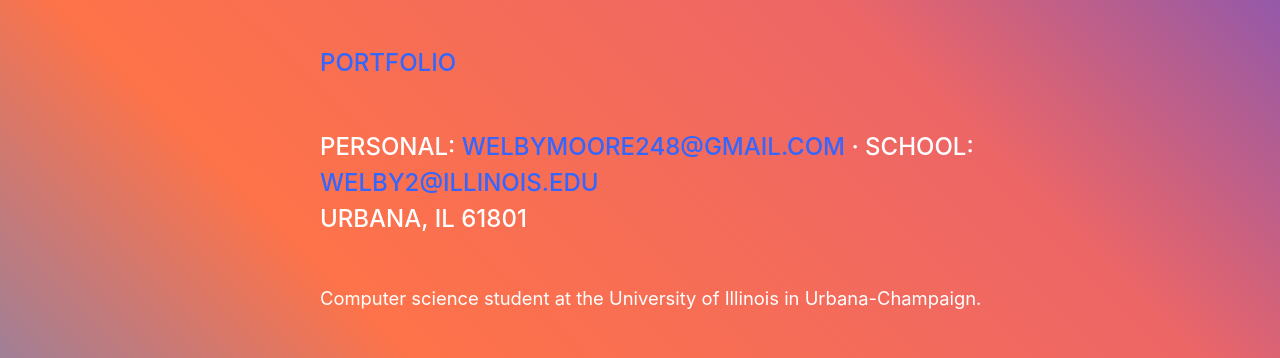
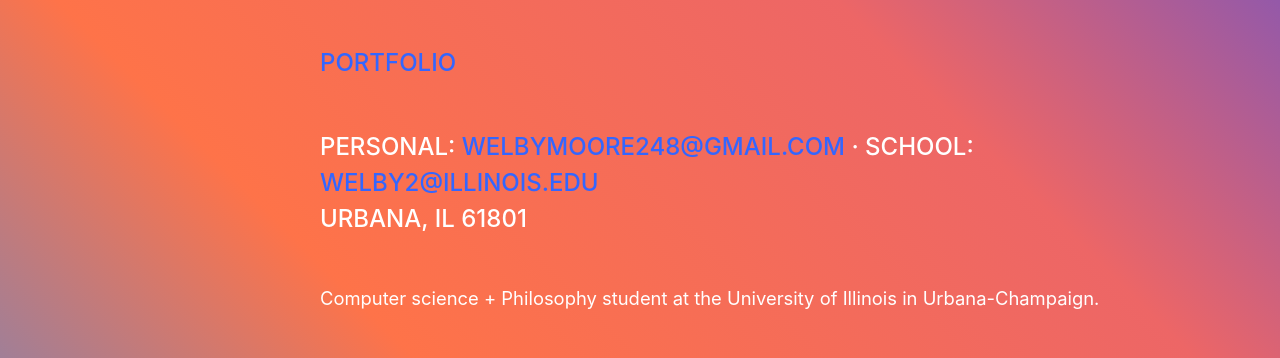
Before and after one commit to welbym/welbym.github.io, a plain HTML site: page index.html in a window 1280 px wide. Shown: the part 335-693 px from the top of the page. Drawn offline with Linux system fonts and the light colour scheme; a web font is replaced by a local one.

Commit message:
Changed description

```diff
--- a/index.html
+++ b/index.html
@@ -42,7 +42,7 @@
                         <a href="mailto:welby2@illinois.edu">welby2@illinois.edu</a>
                         <p>Urbana, IL 61801</p>
                     </div>
-                    <p class="lead mb-5">Computer science student at the University of Illinois in Urbana-Champaign.</p>
+                    <p class="lead mb-5">Computer science + Philosophy student at the University of Illinois in Urbana-Champaign.</p>
                     <div class="social-icons">
                         <a href="https://github.com/welbym/">
                             <i class="fab fa-github"></i>
```
